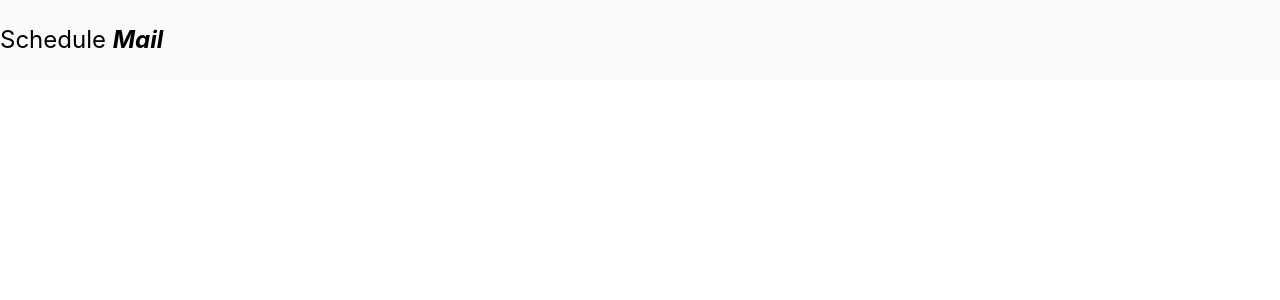
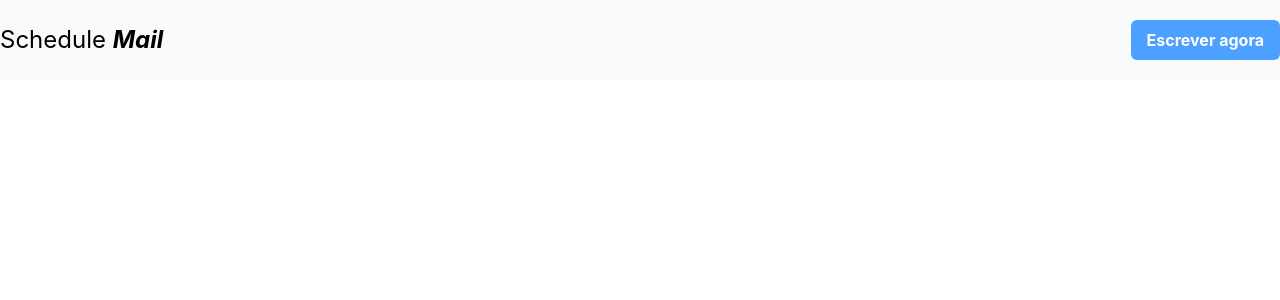
Before and after one commit to Carlamagalhaes1/email, a React (Create React App) app: page / in a window 1280 px wide. Shown: the top 300 px of the page. Built offline with nearby package versions, Linux system fonts and the light colour scheme.

Commit message:
botão finalizado

```diff
--- a/package.json
+++ b/package.json
@@ -10,8 +10,10 @@
     "@types/node": "^16.18.119",
     "@types/react": "^18.3.12",
     "@types/react-dom": "^18.3.1",
+    "classnames": "^2.5.1",
     "react": "^18.3.1",
     "react-dom": "^18.3.1",
+    "react-router-dom": "^7.0.1",
     "react-scripts": "5.0.1",
     "typescript": "^4.9.5",
     "web-vitals": "^2.1.4"
--- a/src/components/Button/Button.tsx
+++ b/src/components/Button/Button.tsx
@@ -1,7 +1,21 @@
-export function Button () {
+import classNames from "classnames";
+
+
+type Props = {
+    children: React.ReactNode
+    variant?: 'default' | 'dark' | 'primary' | 'light'
+
+}
+
+export function Button ({variant, children} : Props) {
+
+    let bgColor = 'text-black'
+    if (variant === 'dark') bgColor = 'bg-primaryDark text white'
+    if (variant === 'primary') bgColor = 'bg-primary hover:bg-primaryLight active:bg-primaryDark transition-all text-white';
+    if (variant === 'light') bgColor = 'bg-primaryLight text-white'
     return (
-        <button>
-
+        <button className={classNames('py-2 px-4 rounded-md font-bold', bgColor)}>
+            {children}
         </button>
     )
 
--- /dev/null
+++ b/src/components/Button/index.tsx
@@ -0,0 +1 @@
+export * from './Button'
--- a/src/components/Nav/Nav.tsx
+++ b/src/components/Nav/Nav.tsx
@@ -1,10 +1,12 @@
-import { NavLogo } from "components";
+import { Button, NavLogo } from "components";
 
 export function Nav (){
     return (
         <nav className="w-full h-20 bg-gray-50 border-gray-300">
-            <div className="w-full h-full max-w-7xl m-auto flex items-center">
+            <div className="w-full h-full max-w-7xl m-auto flex items-center justify-between">
                 <NavLogo/>
+                <Button variant="primary">Escrever agora</Button>
+
                 </div>
 
         </nav>
--- a/src/components/index.tsx
+++ b/src/components/index.tsx
@@ -1 +1,2 @@
 export * from "./Nav"
+export * from "./Button"
--- a/tailwind.config.js
+++ b/tailwind.config.js
@@ -2,7 +2,15 @@
 module.exports = {
   content: [  "./src/**/*.{js,jsx,ts,tsx}" ],
   theme: {
-    extend: {},
+    extend: {
+      colors:{
+        primaryLigth: 'hsla(212,100%,75%,1)',
+        primary: 'hsla(212,100%,65%,1)',
+        primaryDark: 'hsla(212,100%,35%,1)',
+
+      },
+
+    },
   },
   plugins: [],
 }
```
Also changed, not shown: 1 other file (tests, documents, lock files or other folders).
